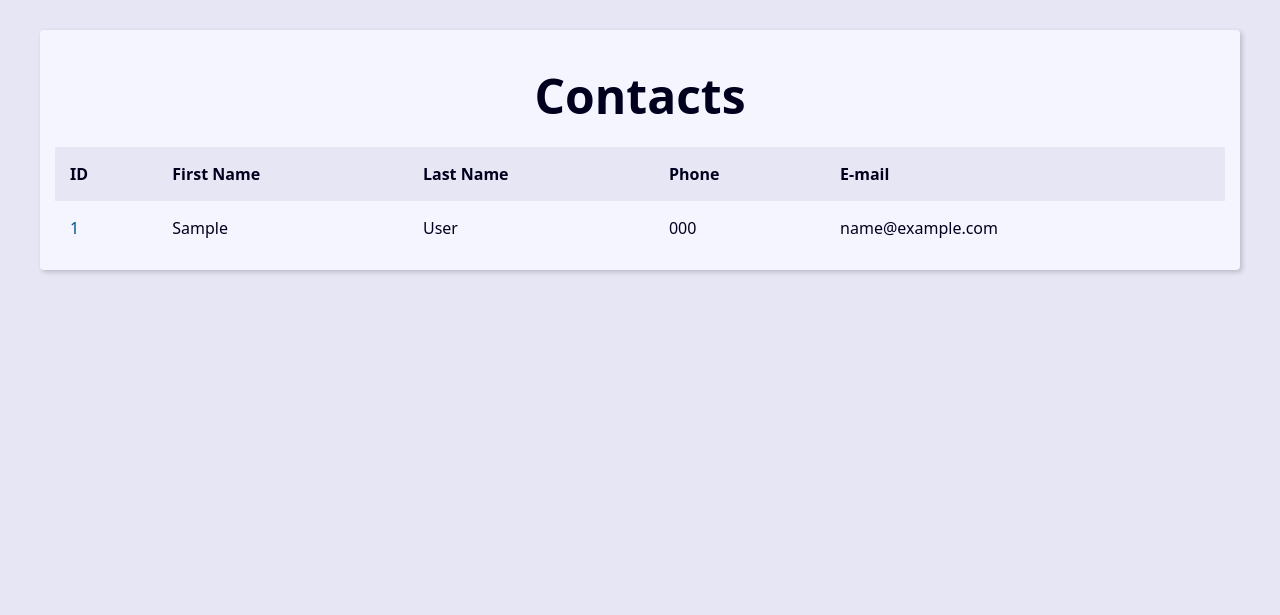
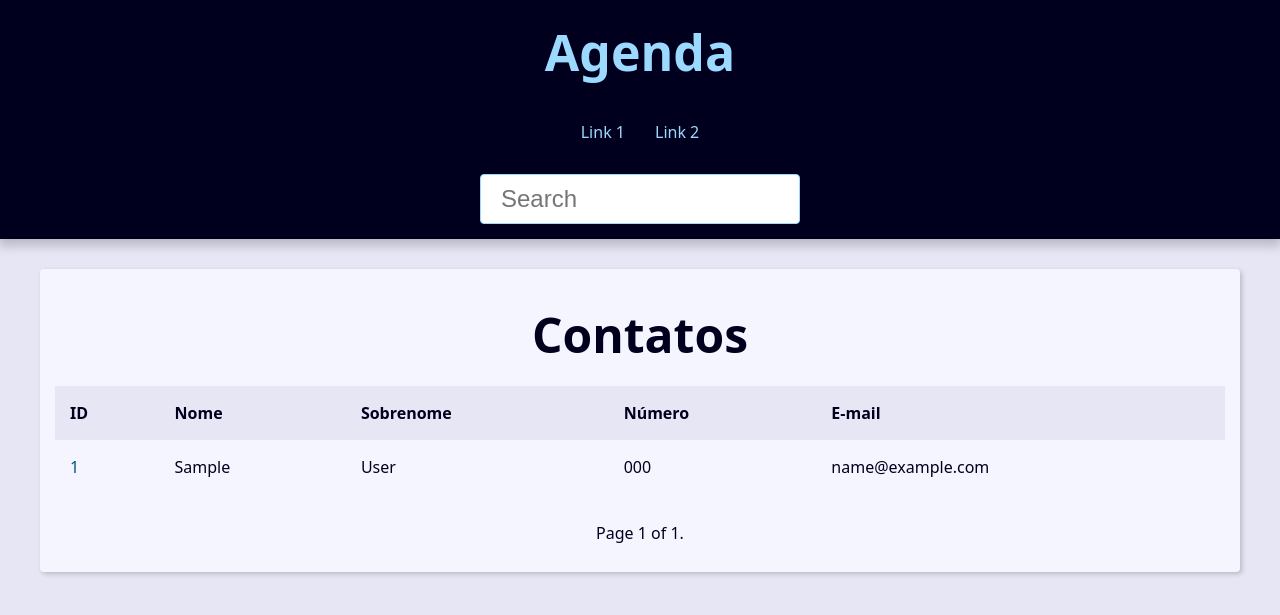
Before and after one commit to leoAraujo20/projeto-agenda, a Django app: page / in a window 1280 px wide. Shown: the top 615 px of the page. Run offline with Django 5.2, Linux system fonts and the light colour scheme; tables that the repository leaves empty hold one stand-in row (values such as "Sample post").

Commit message:
Enhance contact index page with pagination, add search functionality, and update global templates with header and pagination partials

```diff
--- a/base_templates/global/base.html
+++ b/base_templates/global/base.html
@@ -2,15 +2,17 @@
 <!DOCTYPE html>
 <html lang="en">
     <head>
-    <meta charset="UTF-8">
-    <meta name="viewport" content="width=h1, initial-scale=1.0">
-    <title>Document</title>
+        <meta charset="UTF-8" />
+        <meta name="viewport" content="width=h1, initial-scale=1.0" />
+        <title> {{ page_title }} - Agenda</title>
         <link rel="stylesheet" href= {% static "global/css/style.css" %}>
     </head>
     <body>
+        {% include "global/partials/header.html" %}
 
         <main class="content">
-        {% block  content %}{% endblock content %}
+            {% block content %}{% endblock content %}
+            {% include "global/partials/pagination.html" %}
         </main>
 
     </body>
--- /dev/null
+++ b/base_templates/global/partials/header.html
@@ -0,0 +1,25 @@
+<header class="header">
+    <h1 class="header-heading">
+        <a href="{% url "contact:index" %}" class="header-link">Agenda</a>
+    </h1>
+    <nav class="menu">
+        <ul class="menu-list">
+            <li class="menu-item">
+                <a href="" class="menu-link">
+                    Link 1
+                </a>
+            </li>
+            <li class="menu-item">
+                <a href="" class="menu-link">
+                    Link 2
+                </a>
+            </li>
+        </ul>
+    </nav>
+    <div class="search">
+        <form action="{% url "contact:search" %}" method="GET">
+            <input type="search" class="search-input" placeholder="Search" id="search" name="q"
+            value="{{ search_value }}">
+        </form>
+    </div>
+</header>
--- /dev/null
+++ b/base_templates/global/partials/pagination.html
@@ -0,0 +1,17 @@
+<div class="pagination">
+    <span class="step-links">
+        {% if page_obj.has_previous %}
+            <a href="?q={{ search_value }}&page=1">&laquo; first</a>
+            <a href="?q={{ search_value }}&page={{ page_obj.previous_page_number }}">previous</a>
+        {% endif %}
+
+        <span class="current">
+            Page {{ page_obj.number }} of {{ page_obj.paginator.num_pages }}.
+        </span>
+
+        {% if page_obj.has_next %}
+            <a href="?q={{ search_value }}&page={{ page_obj.next_page_number }}">next</a>
+            <a href="?q={{ search_value }}&page={{ page_obj.paginator.num_pages }}">last &raquo;</a>
+        {% endif %}
+    </span>
+</div>
--- a/contact/apps.py
+++ b/contact/apps.py
@@ -1,5 +1,4 @@
 from django.apps import AppConfig
-
 
 class ContactConfig(AppConfig):
     default_auto_field = 'django.db.models.BigAutoField'
--- a/contact/templates/contact/index.html
+++ b/contact/templates/contact/index.html
@@ -1,26 +1,27 @@
 {% extends "global/base.html" %}
 {% block content %}
+    {% if page_obj %}
         <div class="responsive-table">
             <table class="contacts-table">
                 <caption class="table-caption">
-                <h1>Contacts</h1>
+                    <h1>Contatos</h1>
                 </caption>
 
                 <thead>
                     <tr class="table-row table-row-header">
                     <th class="table-header">ID</th>
-                  <th class="table-header">First Name</th>
-                  <th class="table-header">Last Name</th>
-                  <th class="table-header">Phone</th>
+                    <th class="table-header">Nome</th>
+                    <th class="table-header">Sobrenome</th>
+                    <th class="table-header">Número</th>
                     <th class="table-header">E-mail</th>
                     </tr>
                 </thead>
 
                 <tbody>
-                {% for contact in contacts %}
+                    {% for contact in page_obj %}
                         <tr class="table-row">
                             <td class="table-cel">
-                            <a class="table-link" href="#">
+                                <a class="table-link" href="{% url "contact:contact" contact.id %}">
                                     {{ contact.id }}
                                 </a>
                             </td>
@@ -39,8 +40,10 @@
                         </tr>
                     {% endfor %}
                 </tbody>
-
-
             </table>
         </div>
+    {% else %}
+        <p>Nenhum contato encontrado</p>
+    {% endif %}
+
 {% endblock content %}
--- a/contact/urls.py
+++ b/contact/urls.py
@@ -4,6 +4,7 @@ from contact import views
 app_name = "contact"
 
 urlpatterns = [
-    path("<int:contact_id>/", views.contact),
+    path("<int:contact_id>/", views.contact, name="contact"),
+    path("search/", views.search, name="search"),
     path("", views.index, name="index"),
 ]
--- a/contact/views.py
+++ b/contact/views.py
@@ -1,11 +1,19 @@
-from django.shortcuts import render, get_object_or_404
+from django.shortcuts import render, get_object_or_404, redirect
+from django.db.models import Q
 from contact.models import Contact
+from django.core.paginator import Paginator
 
 # Create your views here.
 def index(request):
     contacts = Contact.objects.filter(show=True).order_by("-id")
+
+    paginator = Paginator(contacts, 10)
+    page_number = request.GET.get("page")
+    page_obj = paginator.get_page(page_number)
+
     context = {
-        "contacts": contacts
+        "page_obj": page_obj,
+        "page_title": "Contatos"
     }
 
     return render(request, "contact/index.html", context)
@@ -13,7 +21,33 @@ def index(request):
 def contact(request, contact_id):
     single_contact = get_object_or_404(Contact, pk=contact_id, show=True)
     context = {
-        "contact": single_contact
+        "contact": single_contact,
+        "page_title": single_contact.first_name
     }
 
     return render(request, "contact/contact.html", context)
+
+def search(request):
+    search_value = request.GET.get("q", '').strip()
+
+    if search_value == "":
+        return redirect("contact:index")
+
+    contacts = Contact.objects.filter(
+        Q(first_name__icontains=search_value) |
+        Q(last_name__icontains=search_value) |
+        Q(phone__icontains=search_value) |
+        Q(email__icontains=search_value)
+    ).order_by("-id")
+
+    paginator = Paginator(contacts, 10)
+    page_number = request.GET.get("page")
+    page_obj = paginator.get_page(page_number)
+
+    context = {
+        "page_obj": page_obj,
+        "page_title": "Resultado da busca",
+        "search_value": search_value,
+    }
+
+    return render(request, "contact/index.html", context=context)
```
Lines whose indentation alone changed are shown as unchanged.
